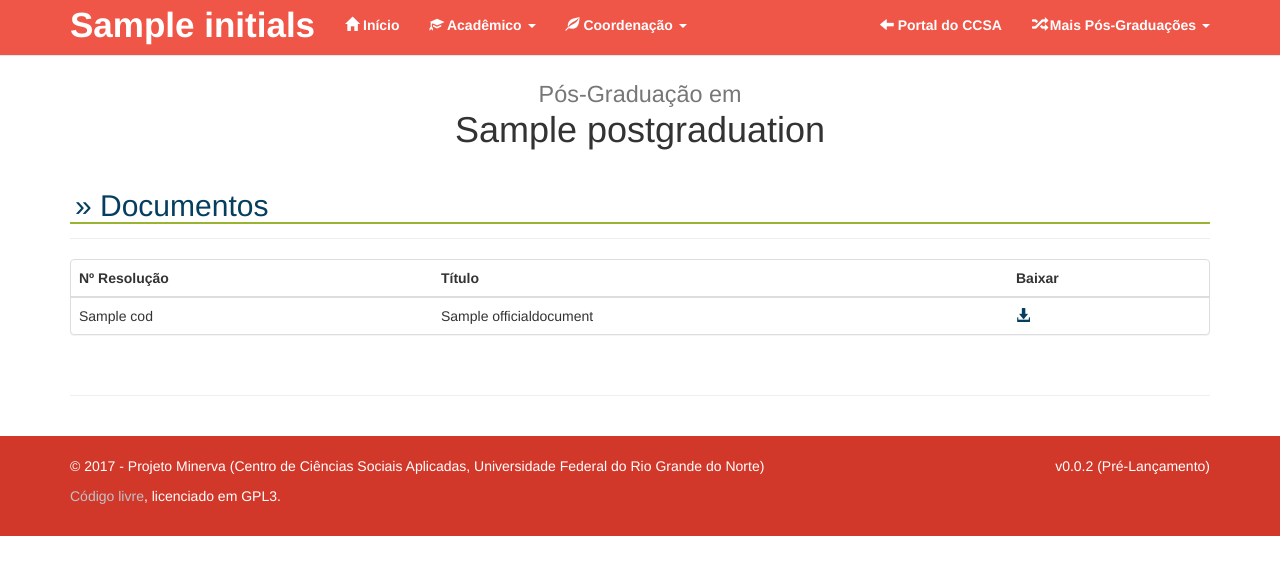
After one commit to ccsa-ufrn/PosGraduacao, a Flask app: page /1/documentos/ in a window 1280 px wide. The commit adds this page. Shown: the top 575 px of the page. Run offline with Flask 2, Linux system fonts and the light colour scheme; a database or web service that is not in the repository returns one stand-in record (values such as "Sample title"); parts of the project's set-up code (start-up, migrations or seed data) failed here and were passed over; some libraries are stand-ins or nearby versions.

Commit message:
Create documents view

```diff
--- a/MinervaEnv/Minerva/persistence/factory.py
+++ b/MinervaEnv/Minerva/persistence/factory.py
@@ -18,6 +18,7 @@ COLLECTION_OF_GRADES_OF_SUBJECTS = 'gradesOfSubjects'
 COLLECTION_OF_BOARDS_OF_PROFESSORS = 'boardsOfProfessors'
 COLLECTION_OF_INTEGRATIONS_INFOS = 'integrationsInfos'
 COLLECTION_OF_BOARDS_OF_STAFFS = 'boardsOfStaffs'
+COLLECTION_OF_OFFICIAL_DOCUMENTS = 'officialDocuments'
 
 # factory methods
 
@@ -60,6 +61,11 @@ def boards_of_staffs_dao():
     (TODO: implement some kind of singleton) """
     return GenericMongoDAO(COLLECTION_OF_BOARDS_OF_STAFFS)
 
+def official_documents_dao():
+    """ Gets an instance of a data access object for a certain collection
+    (TODO: implement some kind of singleton) """
+    return GenericMongoDAO(COLLECTION_OF_OFFICIAL_DOCUMENTS)
+
 def students_dao():
     """ Gets an instance of a data access object for a certain collection
     (TODO: implement some kind of singleton) """
--- /dev/null
+++ b/MinervaEnv/Minerva/templates/documents_view.html
@@ -0,0 +1,38 @@
+{% extends "layout.html" %}
+
+{% block styles %}
+<link rel="stylesheet" type="text/css" href="/static/css/ppgp.css" />
+{% endblock %}
+
+{% block content %}
+
+<div class="main-page-header">
+    <h1 class="text-center"><small>Pós-Graduação em</small><br/> {{ std.post_graduation.name }}</h1>
+</div>
+
+<section>
+    <header class="page-header">
+        <h2>&raquo Documentos</h2>
+    </header>
+
+    <div class="panel panel-default">
+        <table class="table">
+            <thead>
+                <th>Nº Resolução</th>
+                <th>Título</th>
+                <th>Baixar</th>
+            </thead>
+            {% for document in documents %}
+            <tr>
+                <td>{{ document.cod }}</td>
+                <td>{{ document.title }}</td>
+                <td><a href="/static/upload_files/{{ std.post_graduation.initials }}/{{ document.file }}" target="_blank"><span class="glyphicon glyphicon-download-alt" aria-hidden="true"></span></a></td>
+            </tr>
+            {% endfor %}
+        </table>
+    </div>
+    <br/>
+
+</section>
+
+{% endblock %}
--- a/MinervaEnv/Minerva/templates/layout.html
+++ b/MinervaEnv/Minerva/templates/layout.html
@@ -86,8 +86,8 @@
                                 <span class="glyphicon glyphicon-knight"></span> Equipe</a>
                             </li>
 
-                            <li><a href="{{ url_for('page_not_found') }}">
-                                <span class="glyphicon glyphicon-file"></span> Documentos (em breve)</a>
+                            <li><a href="{{ url_for('view_documents', initials=std.post_graduation.initials) }}">
+                                <span class="glyphicon glyphicon-file"></span> Documentos</a>
                             </li>
 
                             <li><a href="{{ url_for('page_not_found') }}">
--- a/MinervaEnv/Minerva/views.py
+++ b/MinervaEnv/Minerva/views.py
@@ -126,7 +126,7 @@ def view_integrations(initials):
 
 @app.route('/<string:initials>/equipe/')
 def view_staffs(initials):
-    """Render a view for integrations lists."""
+    """Render a view for staff list."""
 
     post_graduation = find_post_graduation(initials)
 
@@ -145,7 +145,7 @@ def view_staffs(initials):
 
 @app.route('/<string:initials>/discentes/')
 def view_students(initials):
-    """Render a view for integrations lists."""
+    """Render a view for students list."""
 
     post_graduation = find_post_graduation(initials)
 
@@ -164,6 +164,25 @@ def view_students(initials):
         'students_view.html',
         std=get_std_for_template(post_graduation),
         students=students
+    )
+
+
+
+@app.route('/<string:initials>/documentos/')
+def view_documents(initials):
+    """Render a view for documents list."""
+
+    post_graduation = find_post_graduation(initials)
+
+    documents = factory.official_documents_dao().find({
+        'ownerProgram': post_graduation['_id']
+    })
+
+    # renders an own page or redirect to another (external/404)?
+    return render_template(
+        'documents_view.html',
+        std=get_std_for_template(post_graduation),
+        documents=documents
     )
 
 
```
Also changed, not shown: MinervaEnv/Minerva/static/upload_files/ppgp/logo_ppgp.png (added), 12 other files.
